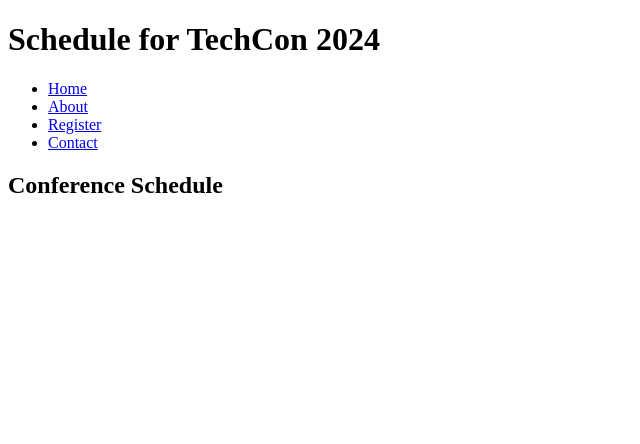
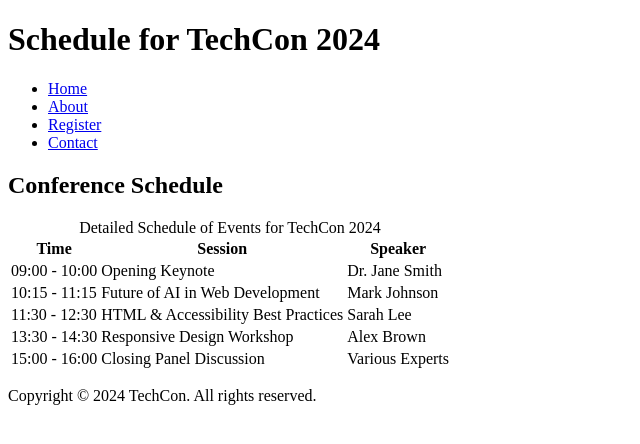
Before and after one commit to Prichard-1/TechCon_HTML, a plain HTML site: page techcon_website/schedule.html in a window 1280 px wide. Shown: the whole page, without its empty margins (0-640 px from the left). Drawn offline with Linux system fonts and the light colour scheme.

Commit message:
add schedule file

```diff
--- a/techcon_website/schedule.html
+++ b/techcon_website/schedule.html
@@ -24,3 +24,50 @@
     <main>
         <section>
             <h2>Conference Schedule</h2>
+            <table>
+                <caption>Detailed Schedule of Events for TechCon 2024</caption>
+                <thead>
+                    <tr>
+                        <th scope="col">Time</th>
+                        <th scope="col">Session</th>
+                        <th scope="col">Speaker</th>
+                    </tr>
+                </thead>
+                <tbody>
+                    <tr>
+                        <td>09:00 - 10:00</td>
+                        <td>Opening Keynote</td>
+                        <td>Dr. Jane Smith</td>
+                    </tr>
+                    <tr>
+                        <td>10:15 - 11:15</td>
+                        <td>Future of AI in Web Development</td>
+                        <td>Mark Johnson</td>
+                    </tr>
+                    <tr>
+                        <td>11:30 - 12:30</td>
+                        <td>HTML & Accessibility Best Practices</td>
+                        <td>Sarah Lee</td>
+                    </tr>
+                    <tr>
+                        <td>13:30 - 14:30</td>
+                        <td>Responsive Design Workshop</td>
+                        <td>Alex Brown</td>
+                    </tr>
+                    <tr>
+                        <td>15:00 - 16:00</td>
+                        <td>Closing Panel Discussion</td>
+                        <td>Various Experts</td>
+                    </tr>
+                </tbody>
+            </table>
+        </section>
+    </main>
+
+    <!-- Footer -->
+    <footer>
+        <p>Copyright © 2024 TechCon. All rights reserved.</p>
+    </footer>
+
+</body>
+</html>
```
